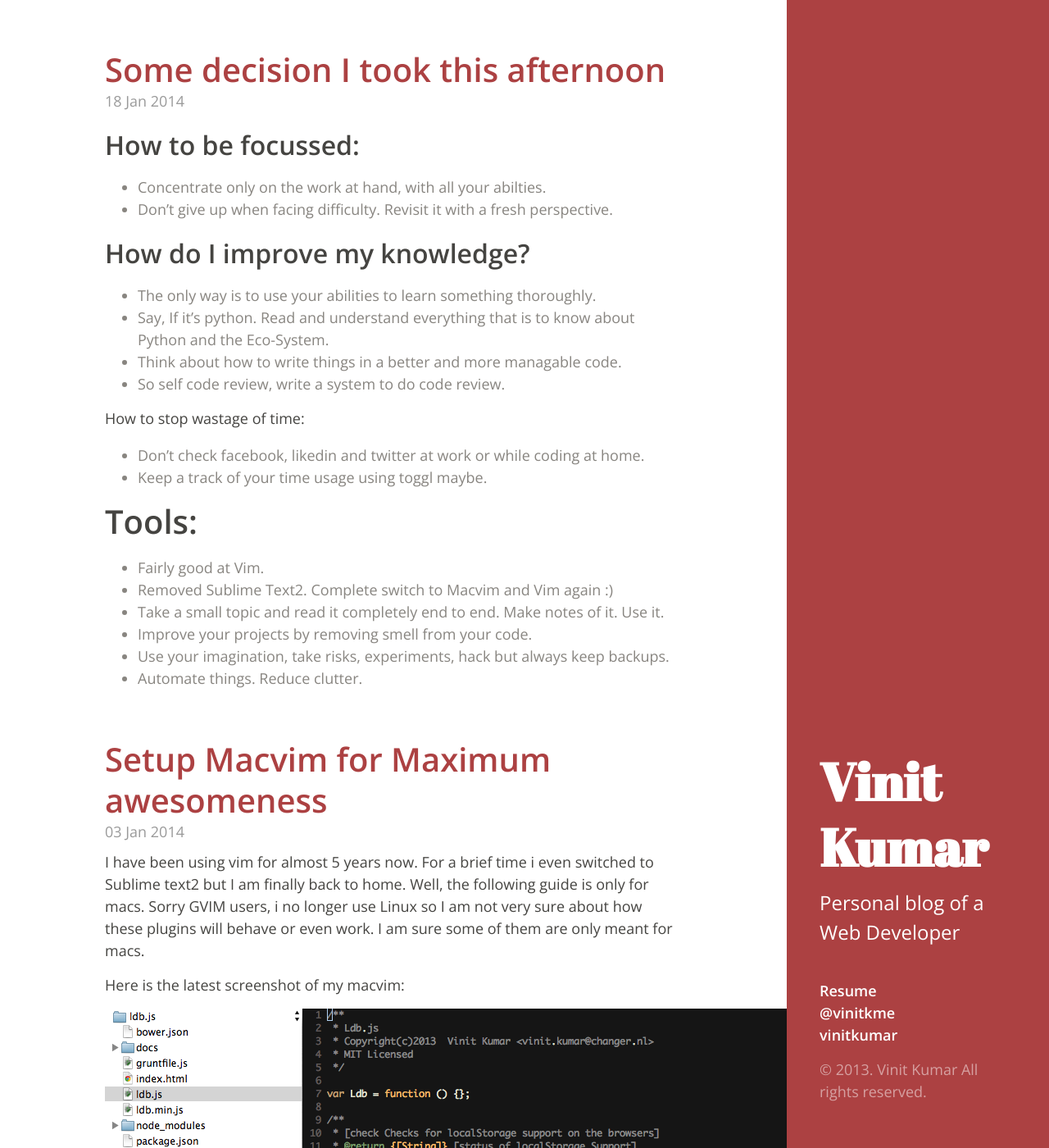
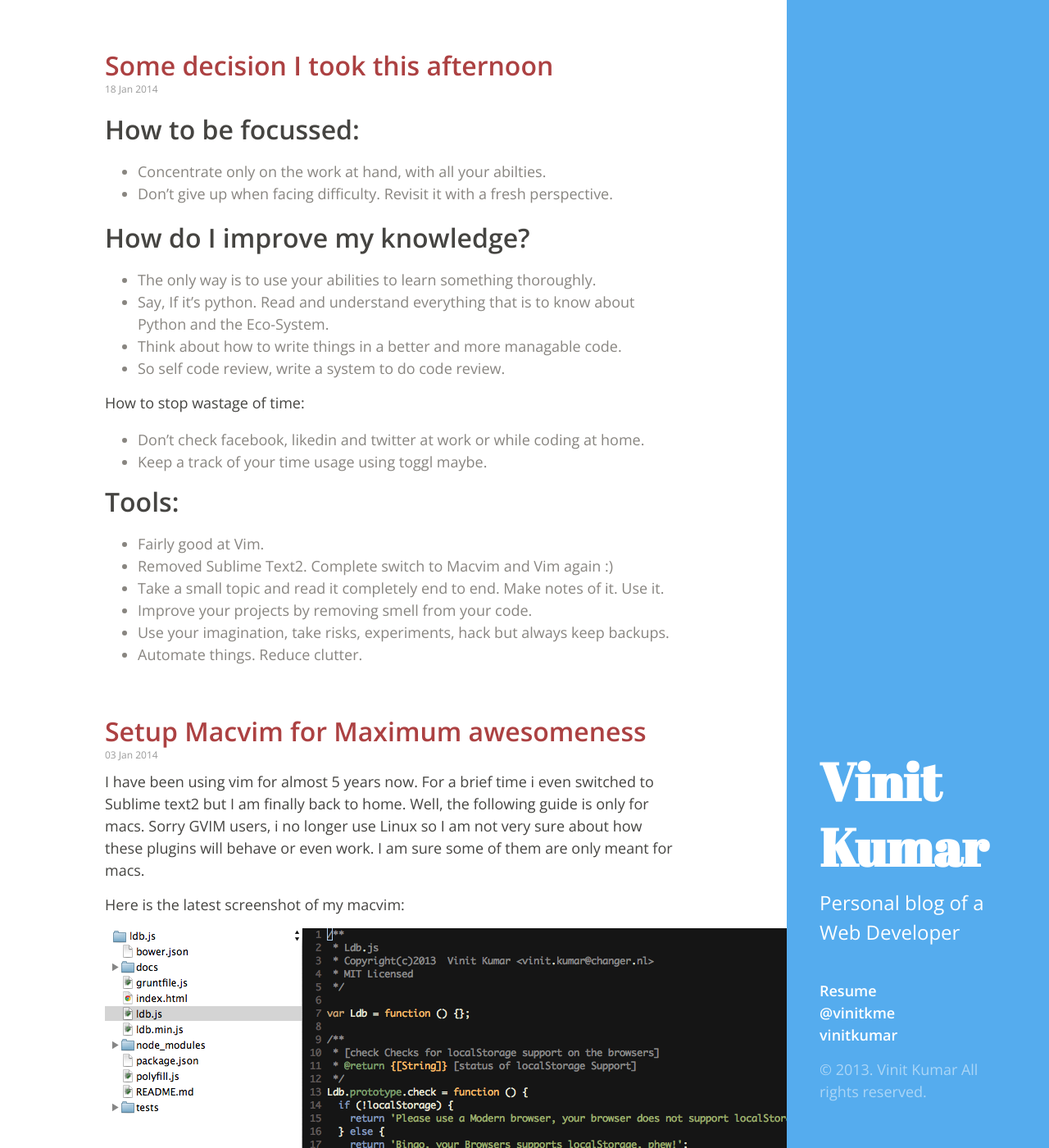
Before and after one commit to vinitkumar/vinitkumar.github.com, a Jekyll site: the page built from index.html, in a window 1280 px wide and 1400 px high. Shown: the whole window at 82% size. Built offline with Jekyll 4.4.1, drawn with Linux system fonts in a browser that asks for light colours; Markdown is read by kramdown in place of the engine named in the settings; the list of posts is cut into pages by our own code.

Commit message:
change the theme a bit

```diff
--- a/public/css/hyde.css
+++ b/public/css/hyde.css
@@ -73,7 +73,7 @@ h1, h2, h3, h4, h5, h6 {
   text-rendering: optimizeLegibility;
 }
 h1 {
-  font-size: 40px;
+  font-size: 32px;
 }
 h2 {
   margin-top: 20px;
@@ -328,6 +328,7 @@ a:focus {
 
 /* Meta data line below post title */
 .post-date {
+  font-size: 12px;
   display: block;
   margin: -10px 0 10px;
   color: #9a9a9a;
@@ -439,7 +440,7 @@ a:focus {
 
 /* Red */
 .theme-base-08 .masthead {
-  background-color: #ac4142;
+  background-color: #55acee;
 }
 .theme-base-08 .container a,
 .theme-base-08 .related-posts li a:hover {
```
